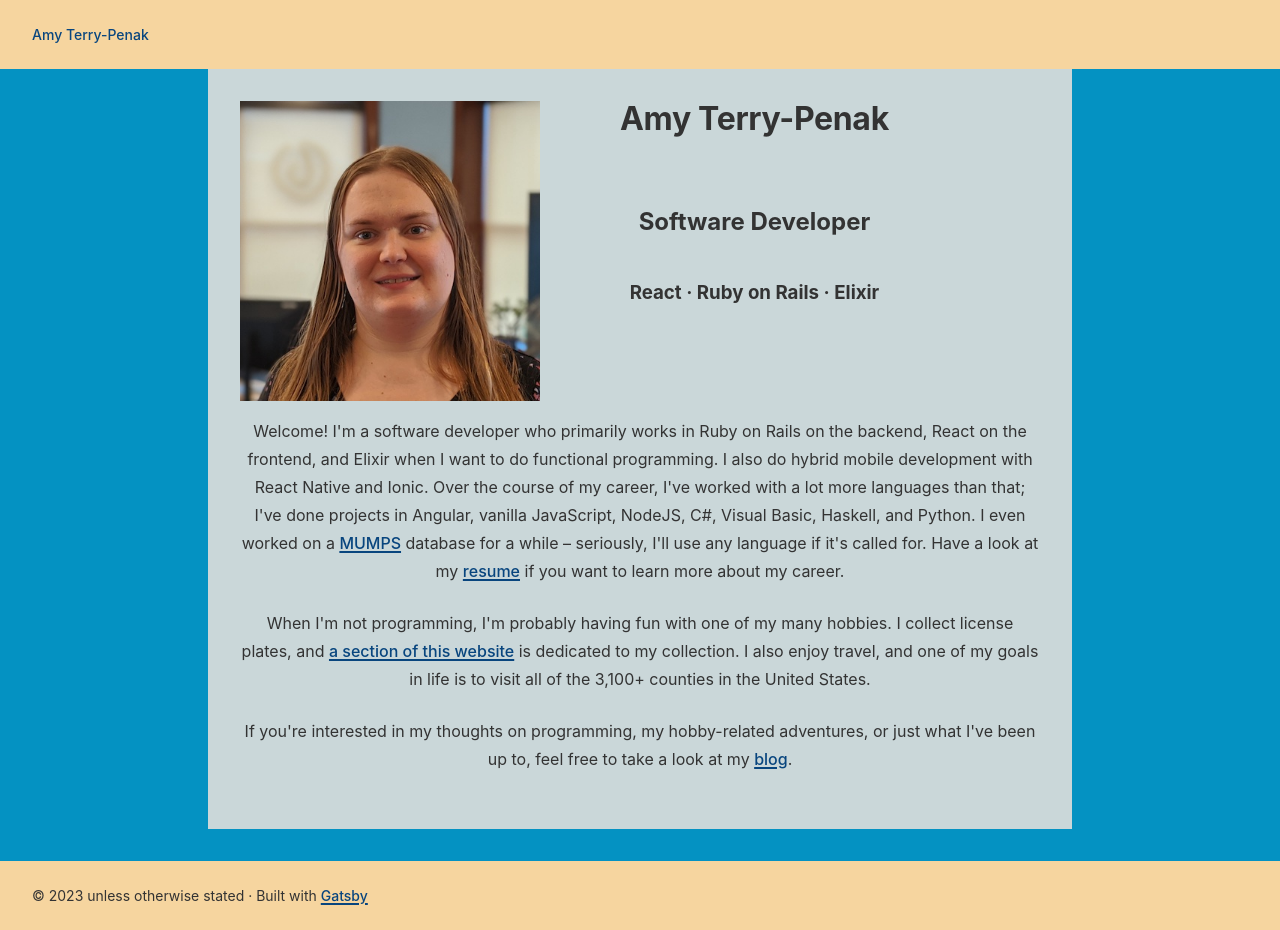
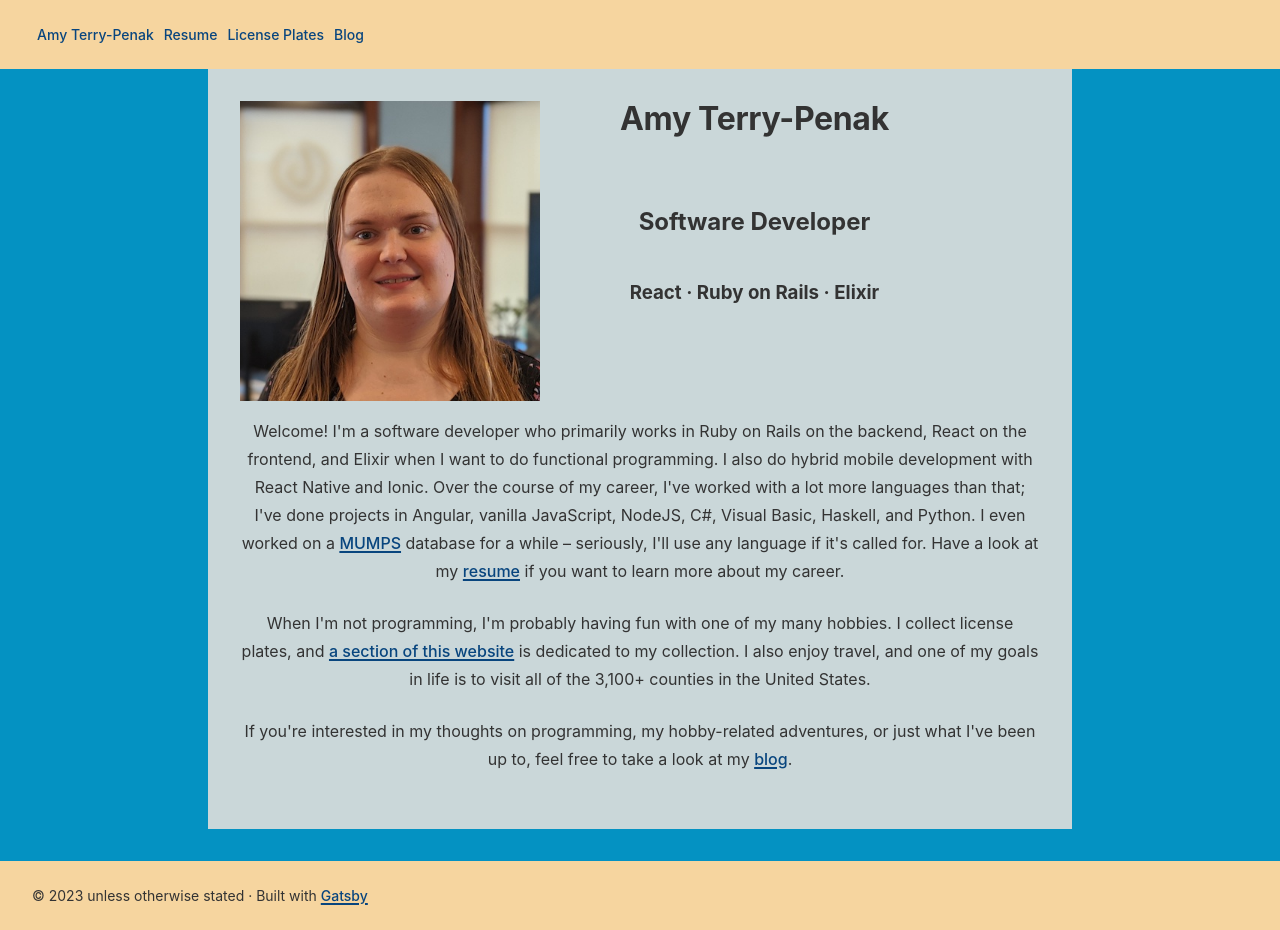
Before and after one commit to aterrype/amy-personal-website, a Gatsby site: page / in a window 1280 px wide. Built offline with nearby package versions, Linux system fonts and the light colour scheme; Gatsby itself is replaced by a stand-in of ours.

Commit message:
add pages to header

```diff
--- a/src/components/header.js
+++ b/src/components/header.js
@@ -8,7 +8,7 @@ const Header = ({ siteTitle }) => (
       padding: `var(--space-4) var(--size-gutter)`,
       display: `flex`,
       alignItems: `center`,
-      justifyContent: `space-between`,
+      justifyContent: `flex-start`,
       backgroundColor: '#f6d59f',
     }}
   >
@@ -17,9 +17,40 @@ const Header = ({ siteTitle }) => (
       style={{
         fontSize: `var(--font-sm)`,
         textDecoration: `none`,
+        padding: `0 5px`,
       }}
     >
       {siteTitle}
+    </Link>
+    <Link
+      to="/resume"
+      style={{
+        fontSize: `var(--font-sm)`,
+        textDecoration: `none`,
+        padding: `0 5px`,
+      }}
+    >
+      Resume
+    </Link>
+    <Link
+      to="/license-plates"
+      style={{
+        fontSize: `var(--font-sm)`,
+        textDecoration: `none`,
+        padding: `0 5px`,
+      }}
+    >
+      License Plates
+    </Link>
+    <Link
+      to="/blog"
+      style={{
+        fontSize: `var(--font-sm)`,
+        textDecoration: `none`,
+        padding: `0 5px`,
+      }}
+    >
+      Blog
     </Link>
   </header>
 )
```
